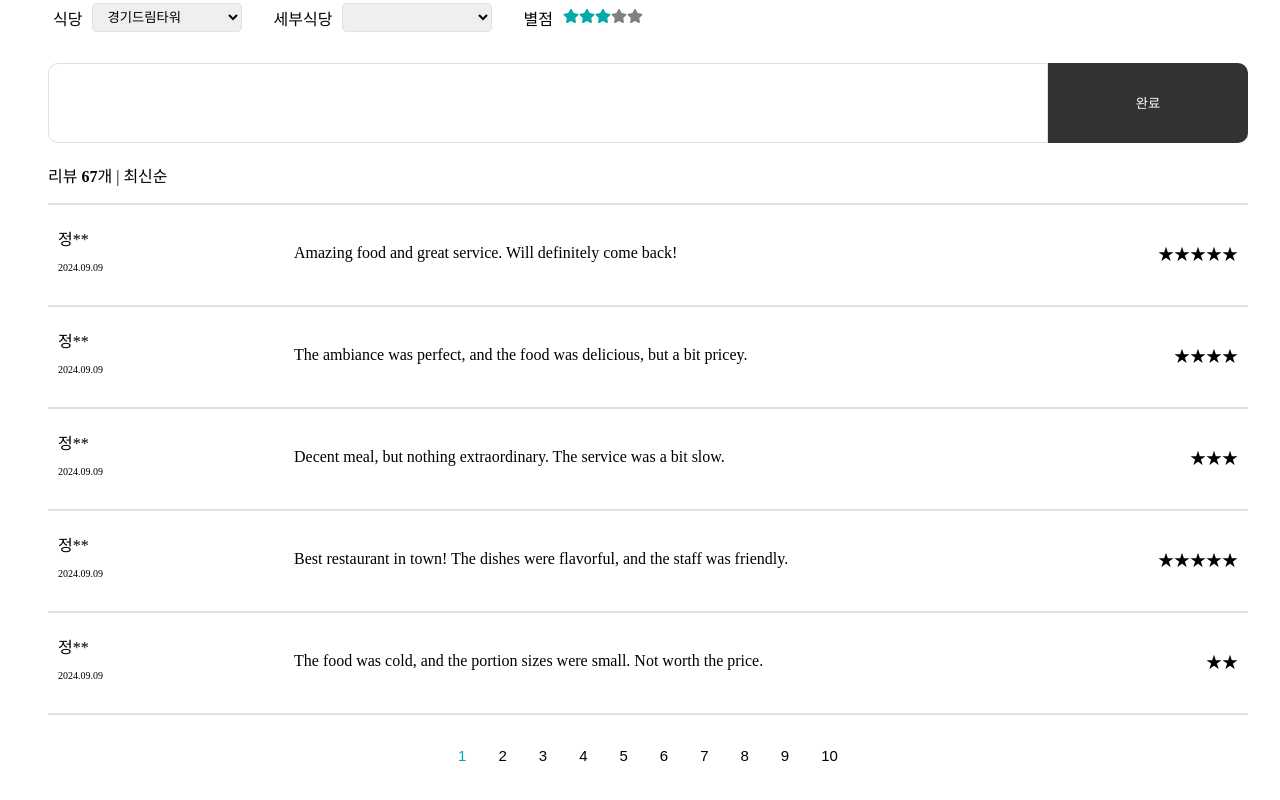
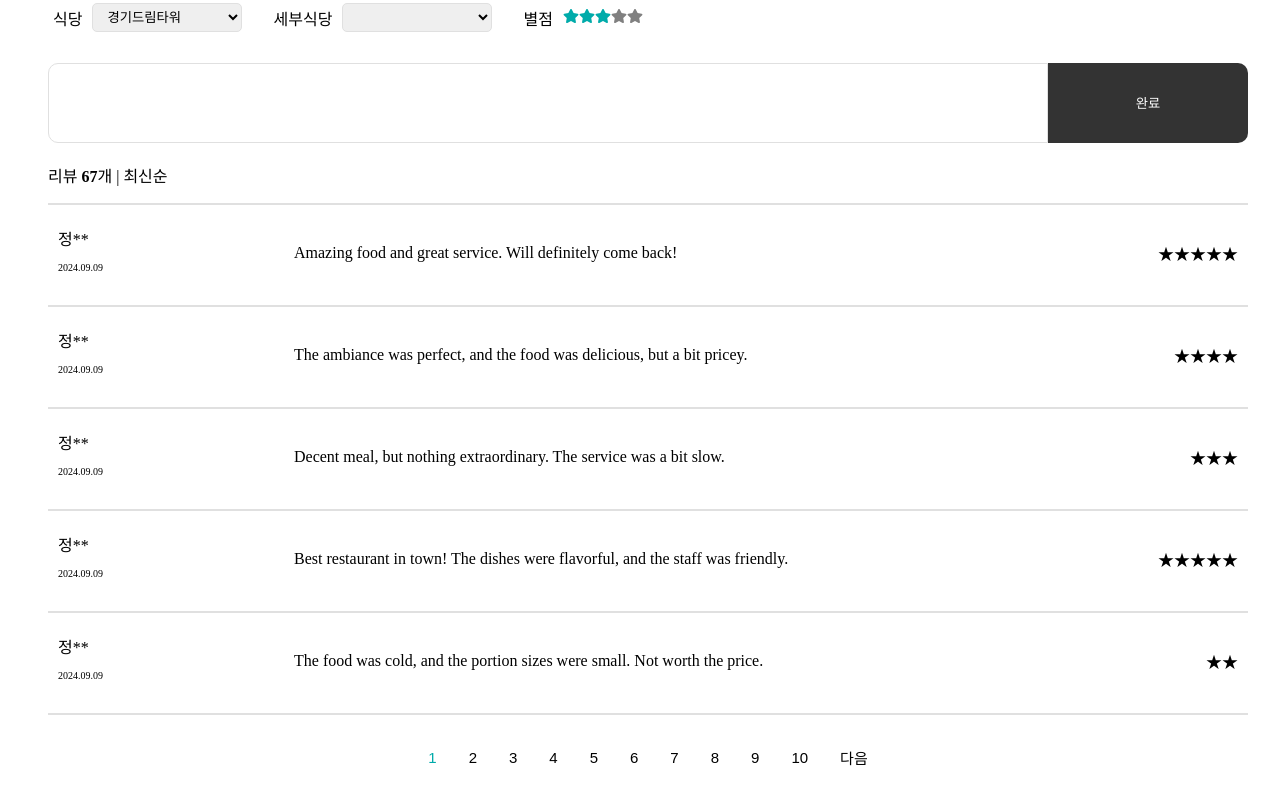
Before and after one commit to cho4u4o/Kyonggi-Univ-Diet-Information-FE, a React (Vite) app: page /comment in a window 1280 px wide. Shown: the part 588-1388 px from the top of the page. Built offline with nearby package versions, Linux system fonts and the light colour scheme.

Commit message:
fix : add pagination of pages

```diff
--- a/src/components/ReviewPagination.tsx
+++ b/src/components/ReviewPagination.tsx
@@ -144,7 +144,7 @@ const ReviewPagination: React.FC = () => {
           </PaginationButton>
         ))}
         {totalPages > pagesPerGroup &&
-          currentGroupPages.length > pagesPerGroup && (
+          currentGroupPages.length >= pagesPerGroup && (
             <PaginationButton onClick={() => handleGroupChange('next')}>
               다음
             </PaginationButton>
```
